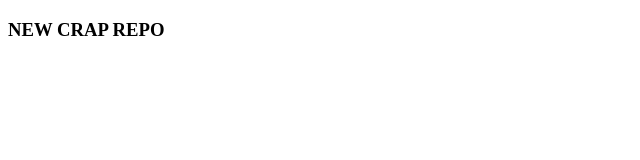
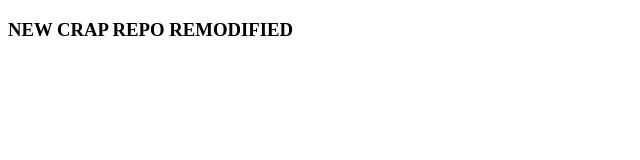
Before and after one commit to Fisto12/crap_repo, a plain HTML site: page index.html in a window 1280 px wide. Shown: the whole page, without its empty margins (0-640 px from the left). Drawn offline with Linux system fonts and the light colour scheme.

Commit message:
Update index.html

```diff
--- a/index.html
+++ b/index.html
@@ -7,6 +7,6 @@
     <title>Document</title>
 </head>
 <body>
-    <h3>NEW CRAP REPO</h3>
+    <h3>NEW CRAP REPO REMODIFIED</h3>
 </body>
 </html>
```
